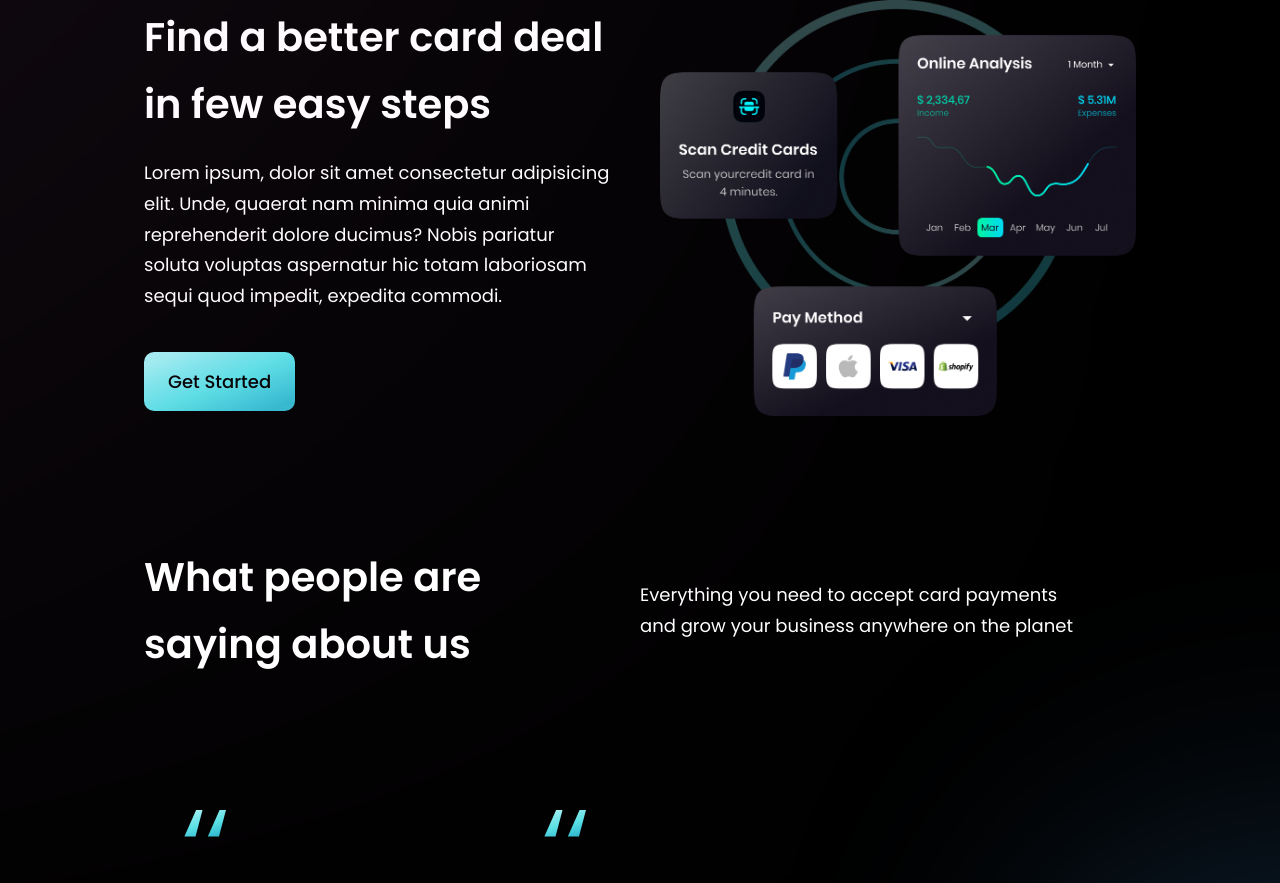
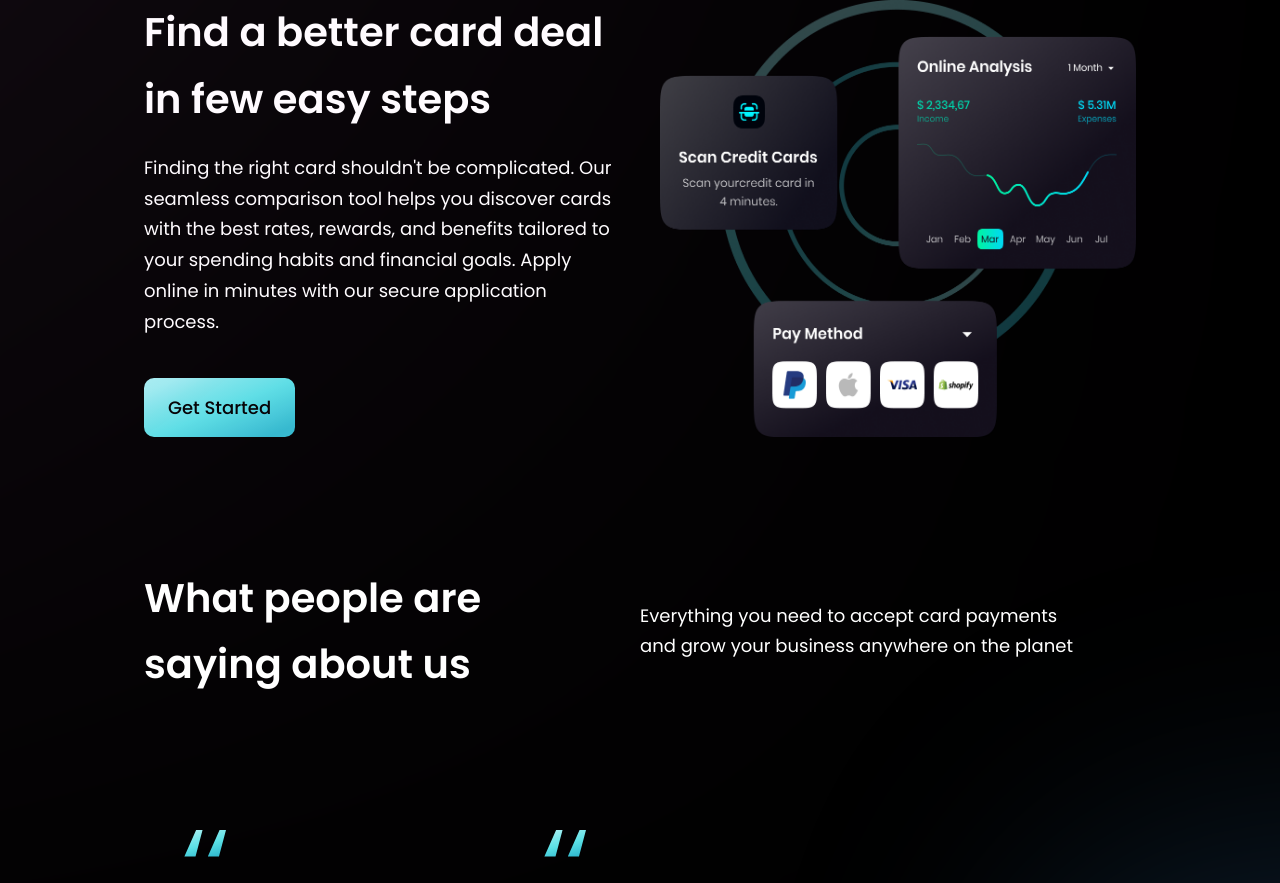
Before and after one commit to mugabiBenjamin/hooBank, a React (Vite) app: page / in a window 1280 px wide. Shown: the part 2149-3032 px from the top of the page. Built offline with nearby package versions, Linux system fonts and the light colour scheme.

Commit message:
Replace lorem ipsum in  CardDeal.jsx

```diff
--- a/src/components/CardDeal.jsx
+++ b/src/components/CardDeal.jsx
@@ -6,7 +6,7 @@ const CardDeal = () => (
   <section className={layout.section}>
     <div className={layout.sectionInfo}>
       <h2 className={styles.heading2}>Find a better card deal <br className='sm:block hidden' /> in few easy steps</h2>
-      <p className={`${styles.paragraph} max-w-[470px] mt-5`}>Lorem ipsum, dolor sit amet consectetur adipisicing elit. Unde, quaerat nam minima quia animi reprehenderit dolore ducimus? Nobis pariatur soluta voluptas aspernatur hic totam laboriosam sequi quod impedit, expedita commodi.</p>
+      <p className={`${styles.paragraph} max-w-[470px] mt-5`}>Finding the right card shouldn&apos;t be complicated. Our seamless comparison tool helps you discover cards with the best rates, rewards, and benefits tailored to your spending habits and financial goals. Apply online in minutes with our secure application process.</p>
 
       <Button styles='mt-10' />
     </div>
```
